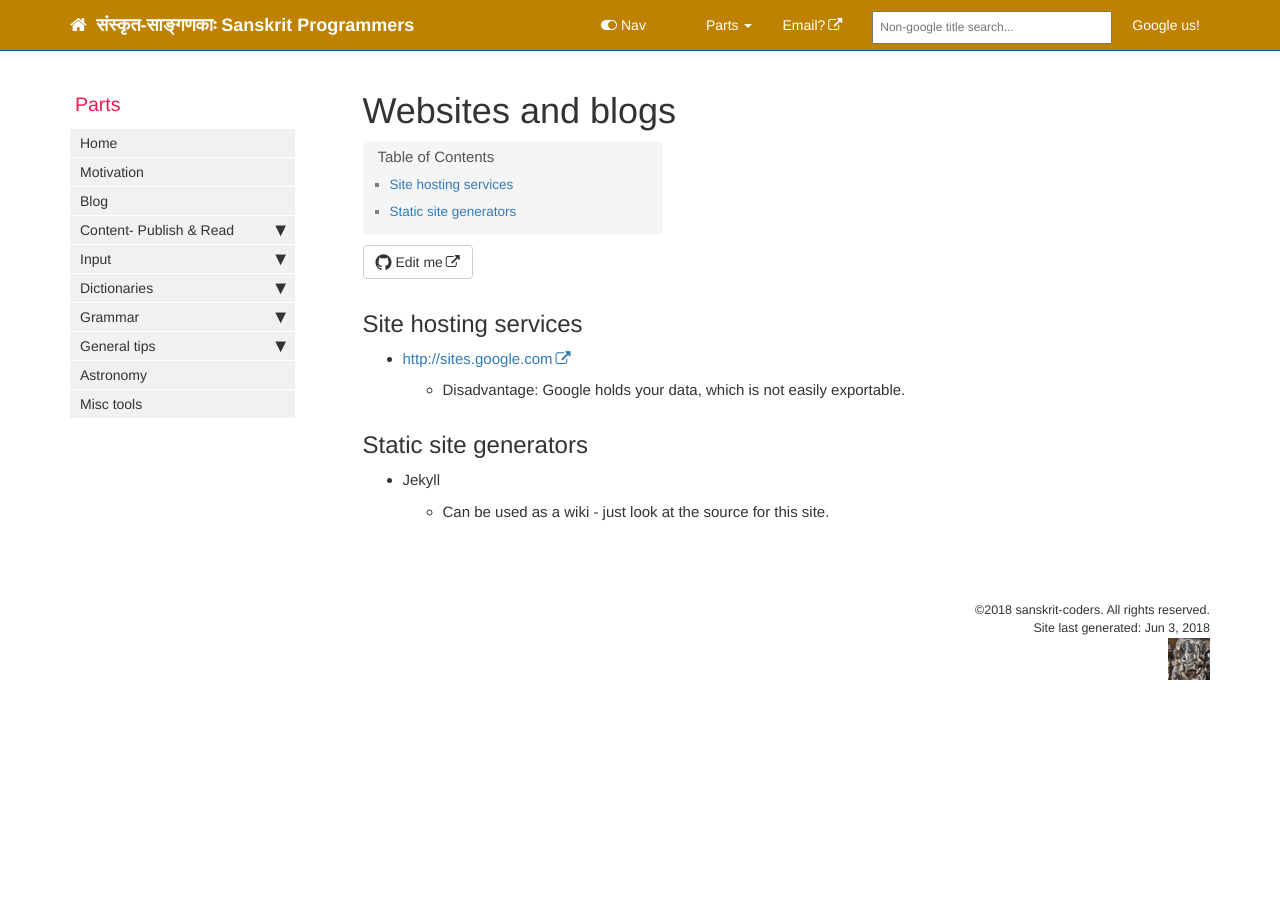
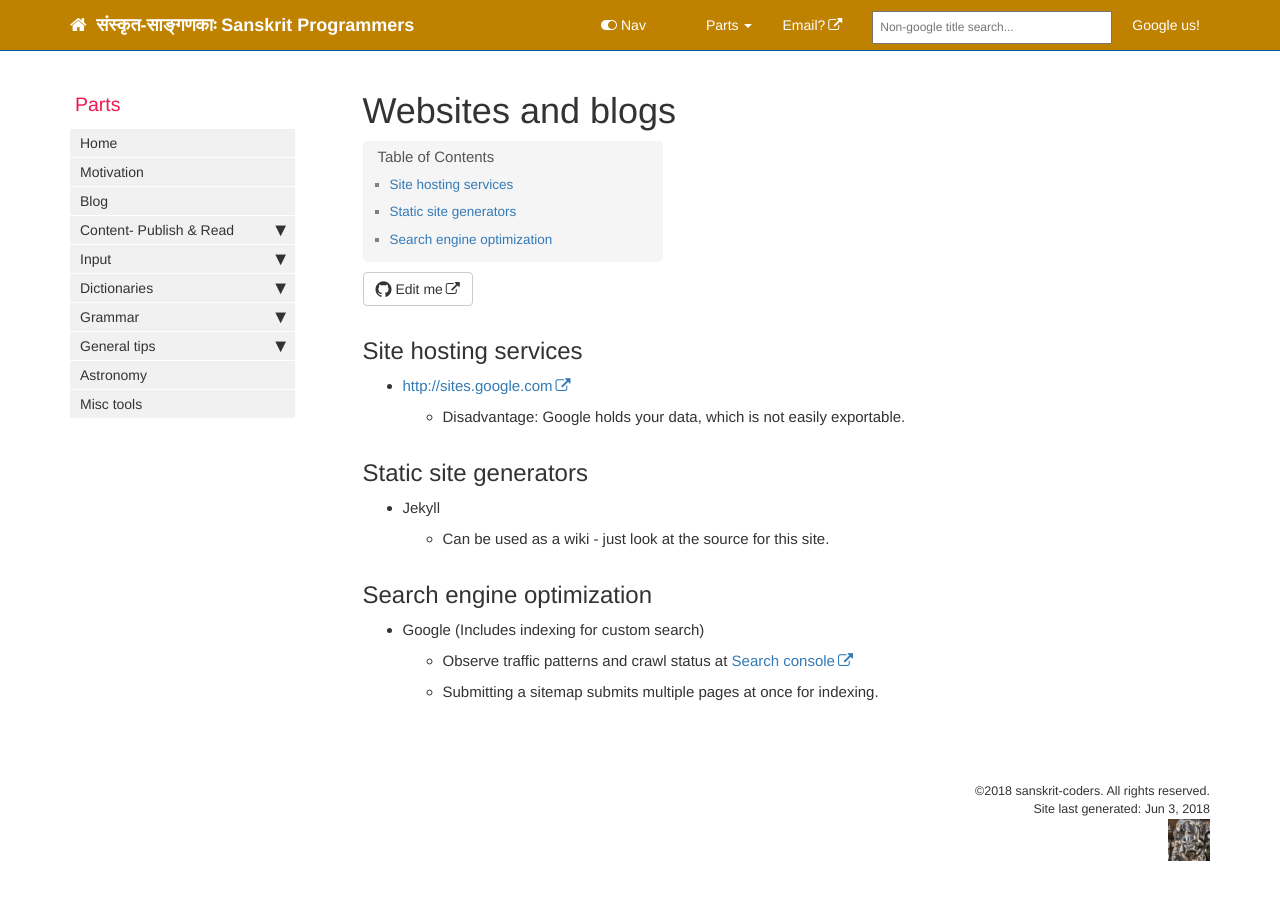
Before and after one commit to sanskrit-coders/jekyll-site-archived, a Jekyll site: the page built from pages/content/websites.md, in a window 1280 px wide and 921 px high. Shown: the top 900 px of the window. Built offline with Jekyll 4.4.1, drawn with Linux system fonts in a browser that asks for light colours; nearby versions of some CDN libraries; comment, search, counter and statistics services are not loaded.

Commit message:
Add easy link to search console.

```diff
--- a/pages/content/websites.md
+++ b/pages/content/websites.md
@@ -9,3 +9,8 @@ title: Websites and blogs
 ## Static site generators
 - Jekyll
   - Can be used as a wiki - just look at the source for this site.
+
+## Search engine optimization
+- Google (Includes indexing for custom search)
+  - Observe traffic patterns and crawl status at [Search console](https://www.google.com/webmasters/tools)
+  - Submitting a sitemap submits multiple pages at once for indexing.
```
Also changed, not shown: google-us.md (renamed from google-us.html).
